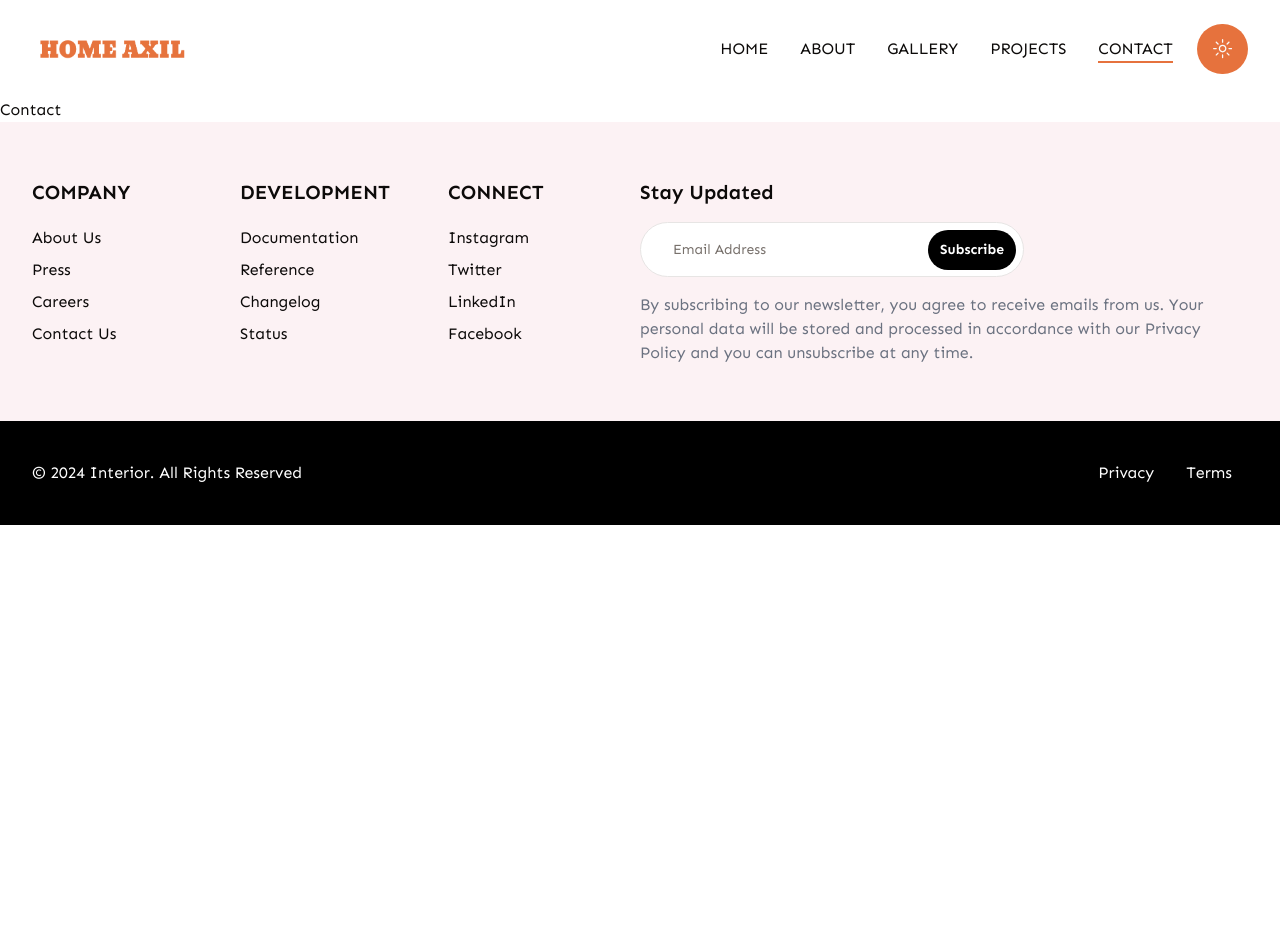
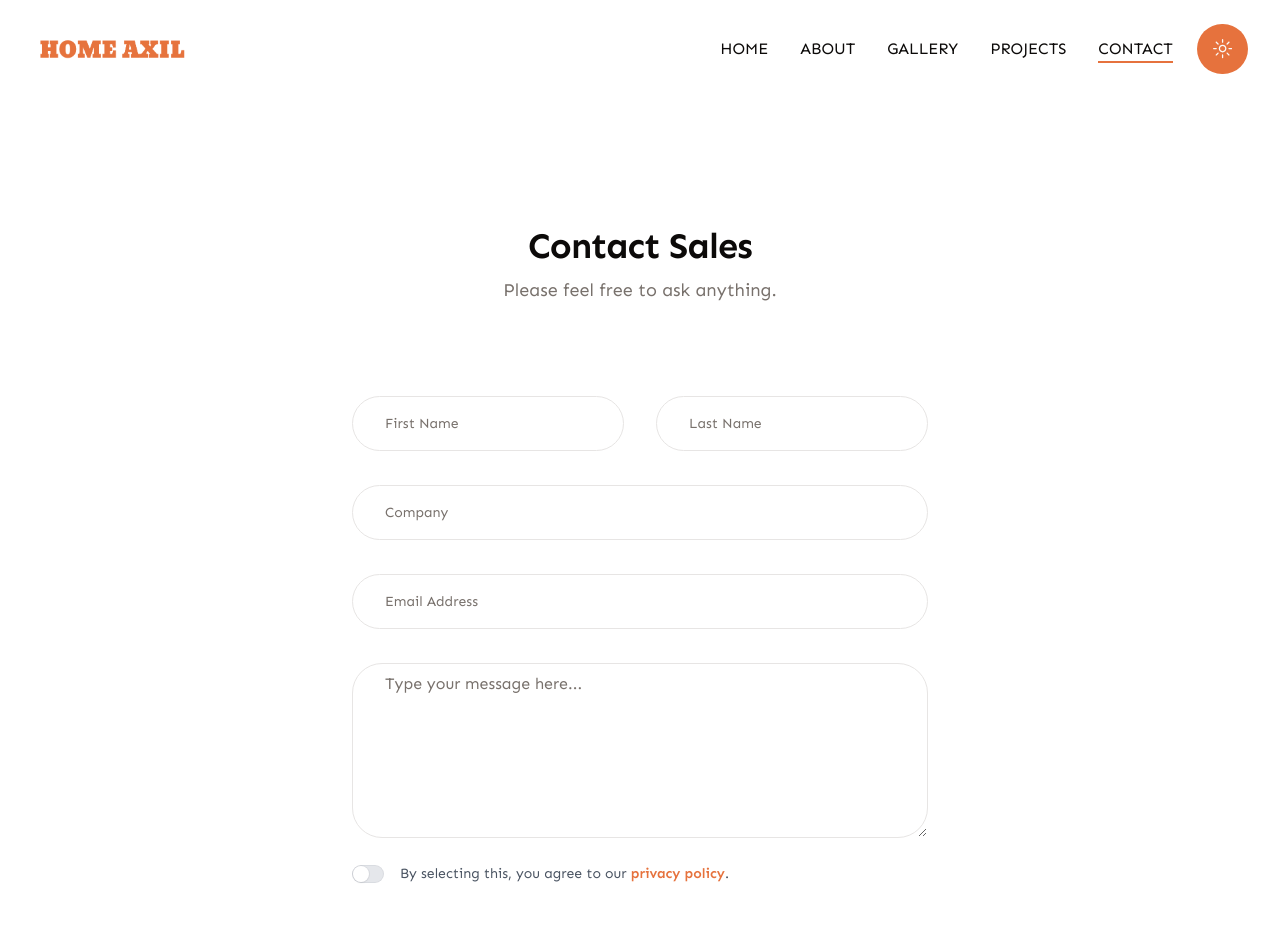
Before and after one commit to mkeloo/interior-shadcn, a Next.js app: page /contact in a window 1280 px wide. Shown: the top 948 px of the page. Before the commit the page ends 800 px from the top, so only its background shows below. Built offline with nearby package versions, Linux system fonts and the light colour scheme.

Commit message:
Project Fully Done!

```diff
--- a/app/contact/page.jsx
+++ b/app/contact/page.jsx
@@ -1,6 +1,99 @@
-import React from 'react';
+'use client';
 
-const page = () => {
-  return <div>Contact</div>;
-};
-export default page;
+import React, { useState } from 'react';
+import { Input } from '@/components/ui/input';
+import { Textarea } from '@/components/ui/textarea';
+import { Switch } from '@headlessui/react';
+import { Button } from '@/components/ui/button';
+import { TbArrowUpRight } from 'react-icons/tb';
+
+function classNames(...classes) {
+  return classes.filter(Boolean).join(' ');
+}
+
+export default function Contact() {
+  const [agreed, setAgreed] = useState(false);
+
+  return (
+    <div className="px-6 py-24 sm:py-32 lg:px-8">
+      <div className="mx-auto max-w-2xl text-center">
+        <h2 className="text-3xl font-bold tracking-tight sm:text-4xl">
+          Contact Sales
+        </h2>
+        <p className="mt-2 text-lg leading-8 text-muted-foreground">
+          Please feel free to ask anything.
+        </p>
+      </div>
+
+      <form className="mx-auto mt-16 max-w-xl sm:mt-20">
+        <div className="grid grid-cols-1 gap-x-8 gap-y-6 sm:grid-cols-2">
+          <div className="mt-2.5">
+            <Input type="name" id="firstname" placeholder="First Name" />
+          </div>
+
+          <div className="mt-2.5">
+            <Input type="name" id="lastname" placeholder="Last Name" />
+          </div>
+
+          <div className="sm:col-span-2">
+            <div className="mt-2.5">
+              <Input type="name" id="Company" placeholder="Company" />
+            </div>
+          </div>
+
+          <div className="sm:col-span-2">
+            <div className="mt-2.5">
+              <Input type="email" id="email" placeholder="Email Address" />
+            </div>
+          </div>
+
+          <div className="sm:col-span-2">
+            <div className="mt-2.5">
+              <Textarea placeholder="Type your message here..." />
+            </div>
+          </div>
+
+          <Switch.Group as="div" className="flex gap-x-4 sm:col-span-2">
+            <div className="flex h-6 items-center">
+              <Switch
+                checked={agreed}
+                onChange={setAgreed}
+                className={classNames(
+                  agreed ? 'bg-primary' : 'bg-gray-200',
+                  'flex w-8 flex-none cursor-pointer rounded-full p-px ring-1 ring-inset ring-gray-900/5 transition-colors duration-200 ease-in-out focus-visible:outline focus-visible:outline-2 focus-visible:outline-offset-2'
+                )}
+              >
+                <span className="sr-only">Agree to policies</span>
+
+                <span
+                  aria-hidden="true"
+                  className={classNames(
+                    agreed ? 'translate-x-3.5' : 'translate-x-0',
+                    'h-4 w-4 transform rounded-full bg-white shadow-sm ring-1 ring-gray-900/5 transition duration-200 ease-in-out'
+                  )}
+                />
+              </Switch>
+            </div>
+            <Switch.Label className="text-sm leading-6 text-gray-600 dark:text-white">
+              By selecting this, you agree to our{' '}
+              <a href="#" className="font-semibold text-primary">
+                privacy&nbsp;policy
+              </a>
+              .
+            </Switch.Label>
+          </Switch.Group>
+
+          <div className="mt-10">
+            <Button
+              type="submit"
+              className="flex w-full items-center px-8 py-3 text-white rounded-full shadow-lg hover:bg-gray-800 hover:ring-2 hover:ring-gray-950 ring-offset-2"
+            >
+              Let's Talk
+              <TbArrowUpRight className="w-5 h-5 ml-2" />
+            </Button>
+          </div>
+        </div>
+      </form>
+    </div>
+  );
+}
--- a/components/ui/textarea.jsx
+++ b/components/ui/textarea.jsx
@@ -1,18 +1,19 @@
-import * as React from "react"
+import * as React from 'react';
 
-import { cn } from "@/lib/utils"
+import { cn } from '@/lib/utils';
 
 const Textarea = React.forwardRef(({ className, ...props }, ref) => {
   return (
-    (<textarea
+    <textarea
       className={cn(
-        "flex min-h-[80px] w-full rounded-md border border-input bg-background px-3 py-2 text-sm ring-offset-background placeholder:text-muted-foreground focus-visible:outline-none focus-visible:ring-2 focus-visible:ring-ring focus-visible:ring-offset-2 disabled:cursor-not-allowed disabled:opacity-50",
+        'flex min-h-[175px] w-full rounded-[30px] border bg-background px-8 py-2 text-base ring-offset-background placeholder:text-muted-foreground focus-visible:outline-none focus-visible:ring-2 focus-visible:ring-ring focus-visible:ring-offset-2 disabled:cursor-not-allowed disabled:opacity-50',
         className
       )}
       ref={ref}
-      {...props} />)
+      {...props}
+    />
   );
-})
-Textarea.displayName = "Textarea"
+});
+Textarea.displayName = 'Textarea';
 
-export { Textarea }
+export { Textarea };
```
